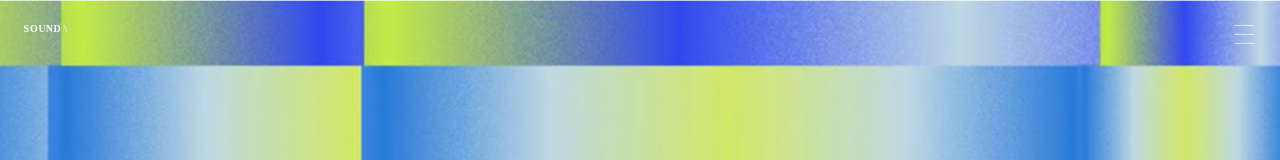
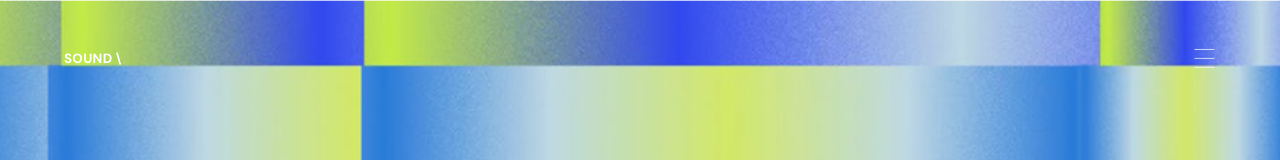
Before and after one commit to tttttahiti/WAVEComp, a Next.js app: page / in a window 1280 px wide. Shown: the top 160 px of the page. Built offline with nearby package versions, Linux system fonts and the light colour scheme.

Commit message:
feat: PageWrapper

```diff
--- a/src/components/PageWrapper.tsx
+++ b/src/components/PageWrapper.tsx
@@ -1,6 +1,6 @@
 "use client";
 
-import { ReactNode } from "react";
+import { ReactNode, useState, useEffect } from "react";
 import Link from "next/link";
 import Image from "next/image";
 import { useMenu } from "./MenuContext";
@@ -11,30 +11,51 @@ interface PageWrapperProps {
 
 export function PageWrapper({ children }: PageWrapperProps) {
   const { isMenuOpen, toggleMenu } = useMenu();
+  const [isScrolled, setIsScrolled] = useState(false);
+
+  useEffect(() => {
+    const handleScroll = () => {
+      const viewportHeight = window.innerHeight - 48;
+      setIsScrolled(window.scrollY >= viewportHeight);
+    };
+
+    window.addEventListener("scroll", handleScroll);
+    handleScroll(); // 初期状態をチェック
+
+    return () => window.removeEventListener("scroll", handleScroll);
+  }, []);
 
   return (
     <>
       {/* Fixed Header - stays at full width */}
       <header
-        className={`fixed top-0 left-0 z-50 p-6 flex justify-between items-start transition-[width] duration-500 ease-out ${
+        className={`fixed top-0 left-0 z-50 px-6 pt-12 md:px-16 transition-[width] duration-500 ease-out ${
           isMenuOpen ? "md:w-[80vw] w-full" : "w-full"
         }`}
       >
-        <Link href="/">
-          <Image
-            src="/svg/logo-sound.svg"
-            alt="SOUND \"
-            width={44}
-            height={9}
-            className="h-[9px] w-auto"
-            priority
-          />
+        <div className="grid-6 items-start">
+          <Link
+            href="/"
+            className={`col-1 font-en font-bold transition-colors duration-300 ${isScrolled ? 'text-black' : 'text-white'}`}
+            style={{ fontSize: '10pt' }}
+          >
+            SOUND \
           </Link>
+          <div className="col-start-6 col-1 flex justify-end">
             <button
               onClick={toggleMenu}
               className="p-2 -m-2"
               aria-label="メニューを開く"
             >
+              {isScrolled ? (
+                <Image
+                  src="/svg/icon-menu-black.svg"
+                  alt="メニュー"
+                  width={23}
+                  height={21}
+                  className="h-[21px] w-auto"
+                />
+              ) : (
                 <Image
                   src="/svg/icon-menu.svg"
                   alt="メニュー"
@@ -42,7 +63,10 @@ export function PageWrapper({ children }: PageWrapperProps) {
                   height={21}
                   className="h-[21px] w-auto"
                 />
+              )}
             </button>
+          </div>
+        </div>
       </header>
 
       {/* Page Content - width shrinks when menu opens */}
```
Also changed, not shown: public/svg/icon-menu-black.svg (added). Lines whose indentation alone changed are shown as unchanged.
